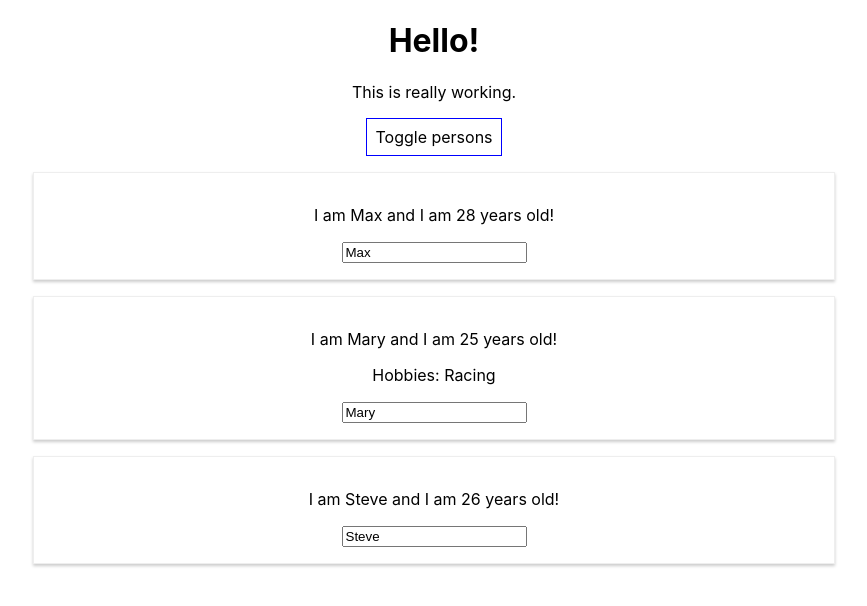
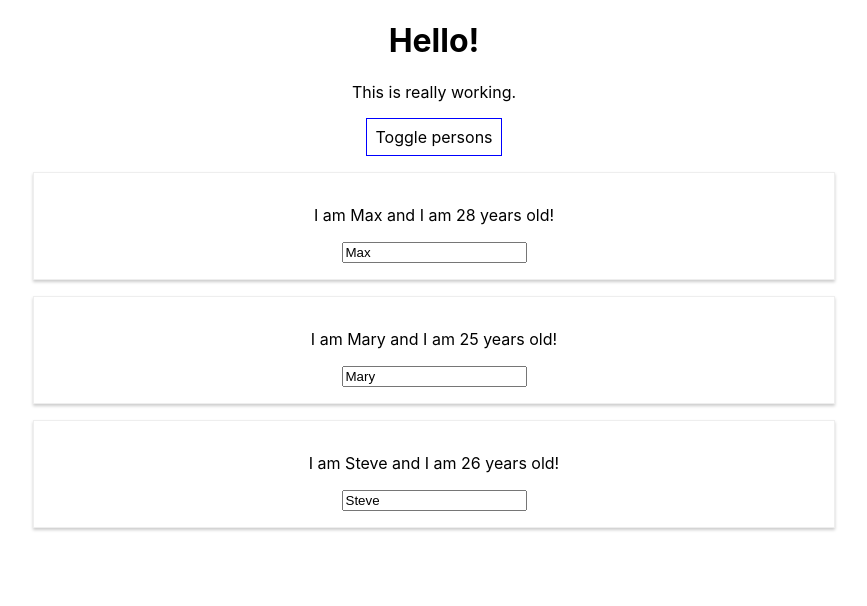
Before and after one commit to sikumiku/learning-react, a React (Create React App) app: page / in a window 1280 px wide. Both pictures are taken after a click on the button "Toggle persons". Shown: the top 606 px of the page, without its empty margins (206-1073 px from the left). Built offline with nearby package versions, Linux system fonts and the light colour scheme.

Commit message:
outputting lists

```diff
--- a/src/App.js
+++ b/src/App.js
@@ -54,17 +54,11 @@
         if (this.state.showPersons) {
             persons = (
                 <div>
-                    <Person
-                        name={this.state.persons[0].name}
-                        age={this.state.persons[0].age}/>
-                    <Person
-                        name={this.state.persons[1].name}
-                        age={this.state.persons[1].age}
-                        change={this.nameChangeHandler}
-                        click={this.switchNameHandler.bind(this, 'Max!')}>Hobbies: Racing</Person>
-                    <Person
-                        name={this.state.persons[2].name}
-                        age={this.state.persons[2].age}/>
+                    {this.state.persons.map(person => {
+                        return <Person
+                            name={person.name}
+                            age={person.age}/>
+                    })}
                 </div>
             );
         }
```
